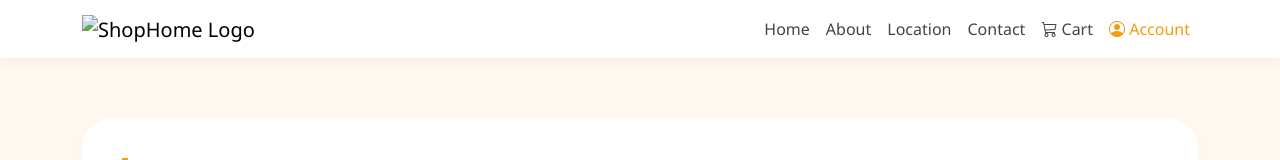
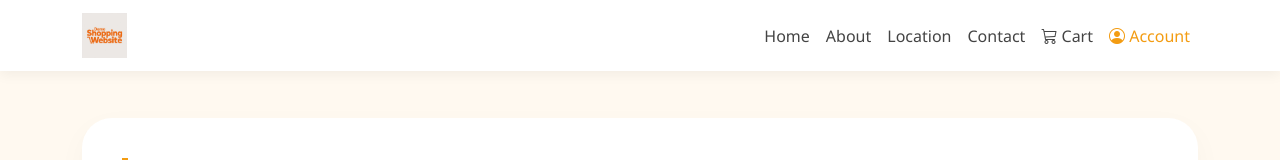
Before and after one commit to niaz-de-coder/shopping, a plain HTML site: page account.html in a window 1280 px wide. Shown: the top 160 px of the page. Drawn offline with nearby package versions, Linux system fonts and the light colour scheme.

Commit message:
Update account.html

```diff
--- a/account.html
+++ b/account.html
@@ -24,7 +24,7 @@
 <body>
   <nav class="navbar navbar-expand-lg fixed-top">
     <div class="container">
-      <a class="navbar-brand" href="index.html"><img src="assets/logo.png" alt="ShopHome Logo"></a>
+      <a class="navbar-brand" href="index.html"><img src="assets/logo.jpeg" alt="ShopHome Logo"></a>
       <button class="navbar-toggler" type="button" data-bs-toggle="collapse" data-bs-target="#navbarNav">
         <span class="navbar-toggler-icon"></span>
       </button>
```
